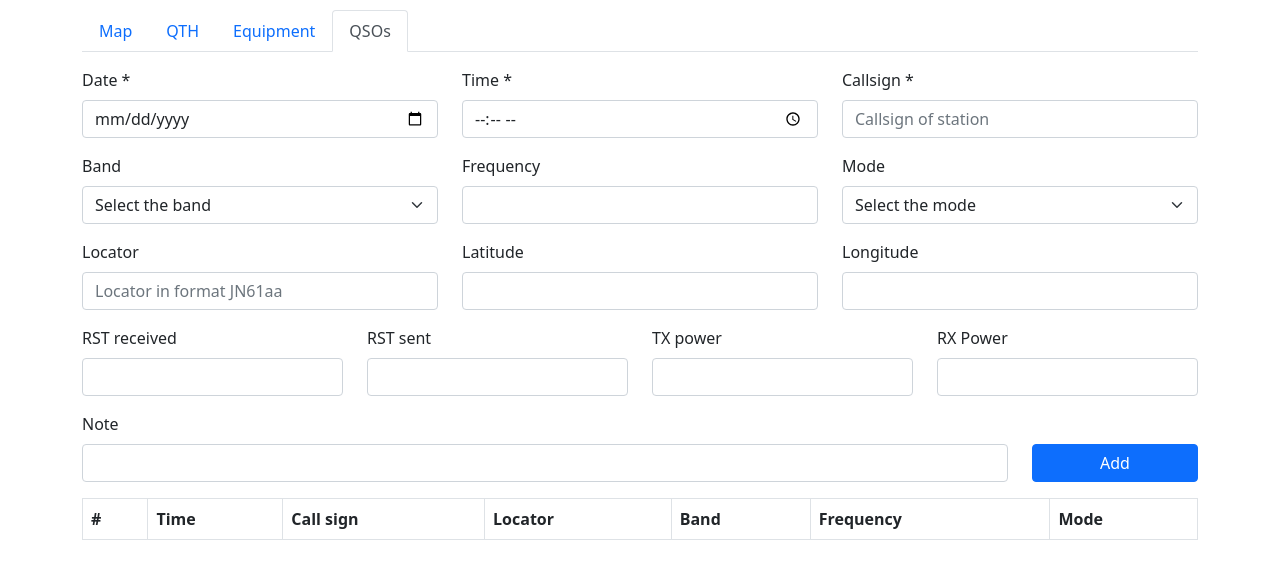
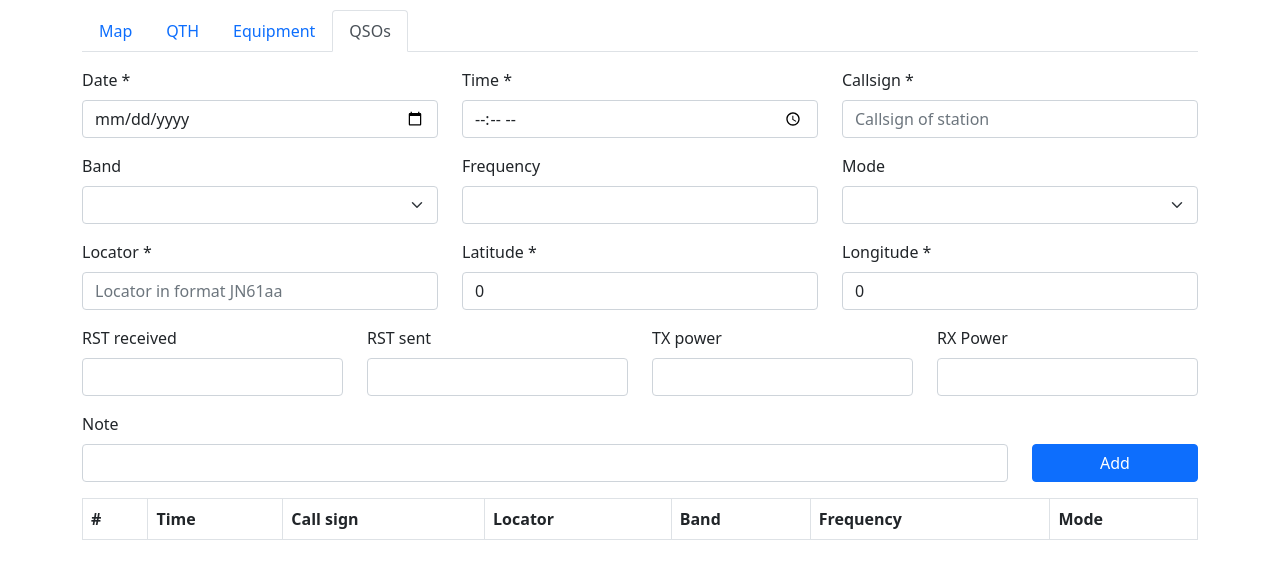
Before and after one commit to bobboteck/qso-map-generator, a React (Create React App) app: page / in a window 1280 px wide. Both pictures are taken after a click on the tab "QSOs". Shown: the top 578 px of the page. Built offline with nearby package versions, Linux system fonts and the light colour scheme.

Commit message:
Required field, Add button action

```diff
--- a/src/components/QsoForm/IQsoFormState.ts
+++ b/src/components/QsoForm/IQsoFormState.ts
@@ -4,10 +4,11 @@ export interface IQsoFormState
     TimeQso: string;
     Callsign: string;
     Locator: string;
+    Latitude: number;
+    Longitude:number;
     Band: string;
     Mode: string;
-    Frequency?: string;
+    Frequency?: number;
 
     validated: boolean;
-    InvalidTimeMessage: string;
 }
--- a/src/components/QsoForm/QsoForm.tsx
+++ b/src/components/QsoForm/QsoForm.tsx
@@ -18,41 +18,33 @@ export class QsoForm extends React.Component<IQsoFormProps, IQsoFormState>
             TimeQso: "",
             Callsign: "",
             Locator: "",
+            Latitude: 0,
+            Longitude: 0,
             Band: "",
             Mode: "",
-            Frequency: "",
-            validated: false,
-            InvalidTimeMessage: ""
+            Frequency: undefined,
+            validated: false
         };
     }
 
     public render(): React.ReactElement<IQsoFormProps>
     {
-        const { DateQso, TimeQso, Callsign, Locator, Band, Mode, Frequency, validated, InvalidTimeMessage } = this.state;
+        const { DateQso, TimeQso, Callsign, Locator, Latitude, Longitude, Band, Mode, Frequency, validated } = this.state;
 
         return(
-            <Form noValidate validated={validated} id="formQso" >
+            <Form validated={validated} id="formQso" >
                 <Row className='mb-3'>
                     <Form.Group as={Col} md="4" controlId="dateQso">
                         <Form.Label>Date *</Form.Label>
                         <Form.Control type="date" className="input" value={DateQso} onChange={this._onChangeDate} placeholder="Date in format dd/mm/yyyy" required />
-                        <Form.Control.Feedback type="invalid">
-                            Date is required
-                        </Form.Control.Feedback>
                     </Form.Group>
                     <Form.Group as={Col} md="4" controlId="timeQso">
                         <Form.Label>Time *</Form.Label>
                         <Form.Control type="time" className="input" value={TimeQso} onChange={this._onChangeTime} placeholder="Time in format hh:mm" required pattern="([01]?[0-9]|2[0-3]):[0-5][0-9]" />
-                        <Form.Control.Feedback type="invalid">
-                            Time is required
-                        </Form.Control.Feedback>
                     </Form.Group>
                     <Form.Group as={Col} md="4" controlId="callSignQso">
                         <Form.Label>Callsign *</Form.Label>
                         <Form.Control type="text" className="input" value={Callsign} onChange={this._onChangeCallsign} placeholder="Callsign of station" required />
-                        <Form.Control.Feedback type="invalid">
-                            Callsign is required
-                        </Form.Control.Feedback>
                     </Form.Group>
                 </Row>
 
@@ -60,7 +52,7 @@ export class QsoForm extends React.Component<IQsoFormProps, IQsoFormState>
                     <Form.Group as={Col} md="4" controlId="bandQso">
                         <Form.Label>Band</Form.Label>
                         <Form.Select aria-label="Band used in QSO">
-                            <option>Select the band</option>
+                            <option></option>
                             <option value="6m">6 m</option>
                             <option value="2m">2 m</option>
                             <option value="70cm">70 cm</option>
@@ -73,7 +65,7 @@ export class QsoForm extends React.Component<IQsoFormProps, IQsoFormState>
                     <Form.Group as={Col} md="4" controlId="modeQso">
                         <Form.Label>Mode</Form.Label>
                         <Form.Select aria-label="Mode used in QSO" onChange={this._onChangeMode}>
-                            <option>Select the mode</option>
+                            <option></option>
                             <option value="FM">FM</option>
                             <option value="SSB">SSB</option>
                             <option value="CW">CW</option>
@@ -83,16 +75,16 @@ export class QsoForm extends React.Component<IQsoFormProps, IQsoFormState>
 
                 <Row className="mb-3">
                     <Form.Group as={Col} md="4" controlId="locatorQso">
-                        <Form.Label>Locator</Form.Label>
-                        <Form.Control type="text" className="input" value={Locator} onChange={this._onChangeLocator} placeholder="Locator in format JN61aa" />
+                        <Form.Label>Locator *</Form.Label>
+                        <Form.Control type="text" className="input" value={Locator} onChange={this._onChangeLocator} placeholder="Locator in format JN61aa" required />
                     </Form.Group>
                     <Form.Group as={Col} md="4" controlId="latitudeQso">
-                        <Form.Label>Latitude</Form.Label>
-                        <Form.Control type="text" className="input" value={Locator} onChange={this._onChangeLocator} placeholder="" />
+                        <Form.Label>Latitude *</Form.Label>
+                        <Form.Control type="number" className="input" value={Latitude} onChange={this._onChangeLatitude} placeholder="" required />
                     </Form.Group>
                     <Form.Group as={Col} md="4" controlId="longitudeQso">
-                        <Form.Label>Longitude</Form.Label>
-                        <Form.Control type="text" className="input" value={Locator} onChange={this._onChangeLocator} placeholder="" />
+                        <Form.Label>Longitude *</Form.Label>
+                        <Form.Control type="number" className="input" value={Longitude} onChange={this._onChangeLongitude} placeholder="" required />
                     </Form.Group>
                 </Row>
 
@@ -150,9 +142,19 @@ export class QsoForm extends React.Component<IQsoFormProps, IQsoFormState>
         this.setState({ Locator: e.target.value ? e.target.value : "" });
     }
 
+    private _onChangeLatitude = (e: React.ChangeEvent<HTMLInputElement>): void =>
+    {
+        this.setState({ Latitude: e.target.value ? Number(e.target.value) : 0 });
+    }
+
+    private _onChangeLongitude = (e: React.ChangeEvent<HTMLInputElement>): void =>
+    {
+        this.setState({ Longitude: e.target.value ? Number(e.target.value) : 0 });
+    }
+
     private _onChangeFrequency = (e: React.ChangeEvent<HTMLInputElement>): void =>
     {
-        this.setState({ Frequency: e.target.value ? e.target.value : "" });
+        this.setState({ Frequency: e.target.value ? Number(e.target.value) : undefined });
     }
 
     private _onChangeMode = (e: React.ChangeEvent<HTMLSelectElement>): void =>
@@ -165,22 +167,17 @@ export class QsoForm extends React.Component<IQsoFormProps, IQsoFormState>
     {
         const { DateQso, TimeQso, Callsign, Locator, Mode, Frequency } = this.state;
 
-        const form = event.currentTarget.parentNode.parentNode.parentNode;
+        const qsoFormElement: HTMLFormElement = (document.getElementById("formQso") as HTMLFormElement);
 
-        if (form.checkValidity() === false)
+        if(qsoFormElement.checkValidity() === false)
         {
-            console.log("Non è valido: ", event);
-
-            this.setState({ InvalidTimeMessage: "Non è valido, perchè?" });
-
             event.preventDefault();
             event.stopPropagation();
+
+            this.setState({ validated: true });
         }
-
-        //setValidated(true);
-        this.setState({ validated: true });
-
-
+        else
+        {
             let data: IQsoData =
             {
                 Date: DateQso,
@@ -192,8 +189,9 @@ export class QsoForm extends React.Component<IQsoFormProps, IQsoFormState>
                 Frequency: Frequency ? Number(Frequency) : undefined
             };
 
-        this.setState({ Callsign: "", Locator: "", Frequency: "" });
+            this.setState({ Callsign: "", Locator: "", Latitude: 0, Longitude: 0 });
 
             this.props.callBack(data);
         }
     }
+}
--- a/src/components/QsoList/QsoList.tsx
+++ b/src/components/QsoList/QsoList.tsx
@@ -30,7 +30,7 @@ export class QsoList extends React.Component<IQsoListProps, IQsoListState>
 
 {
     [...this.props.data].map((x, i) =>
-        <tr>
+        <tr key={i}>
             <td>{i}</td>
             <td>{x.Date} - {x.Time}</td>
             <td>{x.CallSign}</td>
```
Lines whose indentation alone changed are shown as unchanged.
